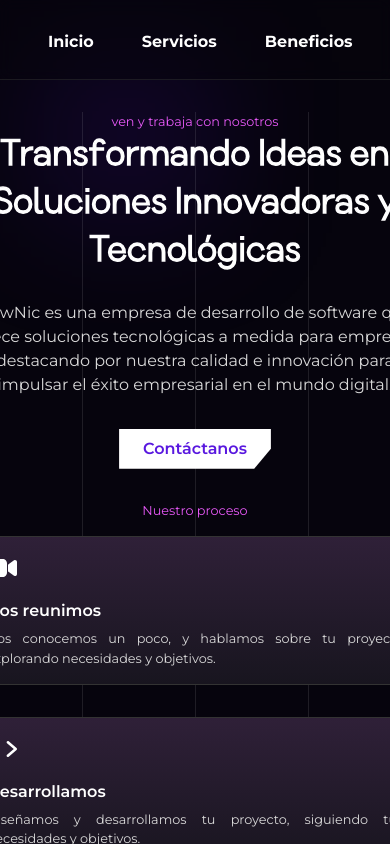
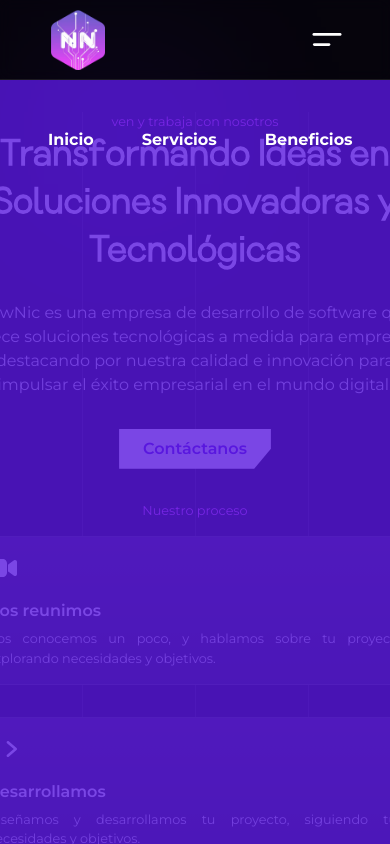
Before and after one commit to francisco-JGC/newnic.tech, a Next.js app: page / in a window 390 px wide. Shown: the top 844 px of the page. Built offline with nearby package versions, Linux system fonts and the light colour scheme.

Commit message:
feat: Add mobile menu functionality and responsive design to Header component

```diff
--- a/src/components/Header/index.scss
+++ b/src/components/Header/index.scss
@@ -10,6 +10,10 @@
   backdrop-filter: blur(7px);
   z-index: 1000;
   background-color: rgba($background-color, 0.5);
+
+  .menu-mobile {
+    display: none;
+  }
 
   &-container {
     display: flex;
@@ -31,3 +35,43 @@
     padding: 0 3em;
   }
 }
+
+@media only screen and (max-width: 800px) {
+  .header {
+    .header-navigation {
+      display: none;
+    }
+    .menu-mobile {
+      display: block;
+      cursor: pointer;
+
+      img {
+        width: 30px;
+        height: 30px;
+      }
+
+      &-overlay {
+        height: 100vh;
+        position: absolute;
+        width: 100vw;
+        left: 0;
+        top: 80px;
+        padding: 3em;
+        background-color: rgba($primary-color, 0.8);
+        z-index: 1000;
+        animation: fadeIn 0.5s ease-in-out forwards;
+      }
+    }
+  }
+}
+
+@keyframes fadeIn {
+  from {
+    opacity: 0;
+    transform: translateY(-50px);
+  }
+  to {
+    opacity: 1;
+    transform: translateY(0);
+  }
+}
```
